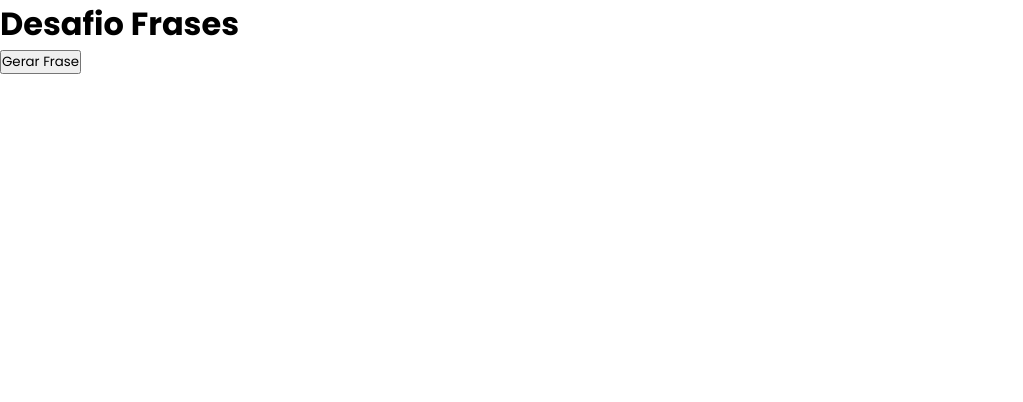
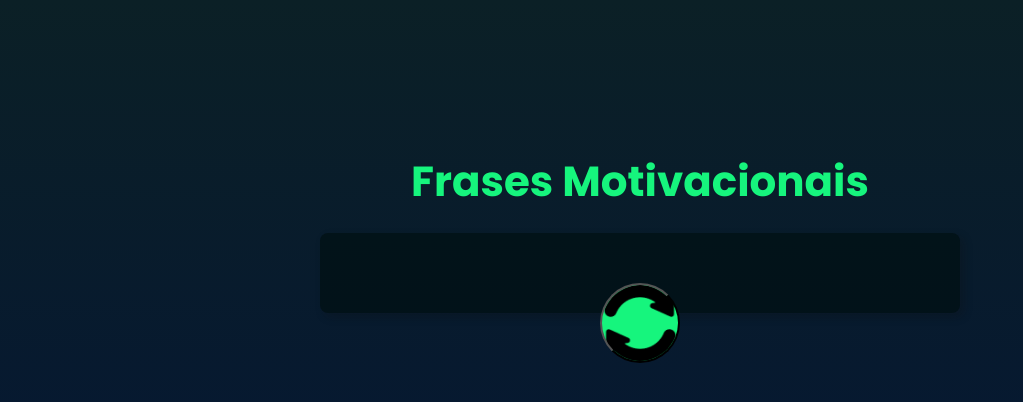
Before and after one commit to rpapadev/frases-motivacionais, a plain HTML site: page index.html in a window 1280 px wide. Shown: the whole page, without its empty margins (0-1023 px from the left). Drawn offline with Linux system fonts and the light colour scheme.

Commit message:
alteração final

```diff
--- a/index.html
+++ b/index.html
@@ -19,9 +19,15 @@
 </head>
 <body>
 
-  <h1>Desafio Frases</h1>
-  <div id="frase" class="frase"> </div>
-  <button class="button btn btn-1" onClick="novafrase()"> <span>Gerar Frase</span></button>
+  <section class="main">
+    <div class="box">
+    <h1>Frases Motivacionais</h1>
+    <div class="box-frase">
+      <div id="frase" class="frase"></div>
+    </div>
+    <button class="button" onClick="novafrase()"></button>
+    </div>
+  </section>
 
   <script type="text/javascript" src=script.js></script>
 </body>
--- a/style.css
+++ b/style.css
@@ -3,3 +3,61 @@
   padding: 0;
   font-family: 'Poppins', sans-serif;
 }
+
+body{
+  background-image: linear-gradient(180deg, #0B2026, #041536);
+  height: 500px;
+}
+
+section.main{
+
+  text-align: center;
+  align-items: center;
+  justify-content: center;
+}
+
+.box{
+  margin-top: 150px;
+  text-align: center;
+  align-items: center;
+  justify-content: center;
+}
+
+.box h1{
+  font-family: 'Poppins';
+  font-style: normal;
+  font-weight: 700;
+  font-size: 42px;
+  line-height: 151.02%;
+  color: #16F57D;
+}
+
+.box-frase{
+  width: 50%;
+  height: auto;
+  background: rgba(1, 17, 20, 0.8);
+  box-shadow: 4px 4px 8px rgba(14, 14, 14, 0.25);
+  border-radius: 8px;
+  margin-top: 20px;
+  margin-left: auto;
+  margin-right: auto;
+}
+
+.frase{
+  font-weight: 700;
+  font-size: 28px;
+  line-height: 151.02%;
+  color: #FFFF;
+  padding: 40px;
+}
+
+.button{
+  background-image: url('assets/refresh.png');
+  background-repeat: no-repeat;
+  background-size: cover;
+  border-radius: 100%;
+  width: 80px;
+  height: 80px;
+  background-color: #16F57D;
+  margin-top: -30px;
+}
```
